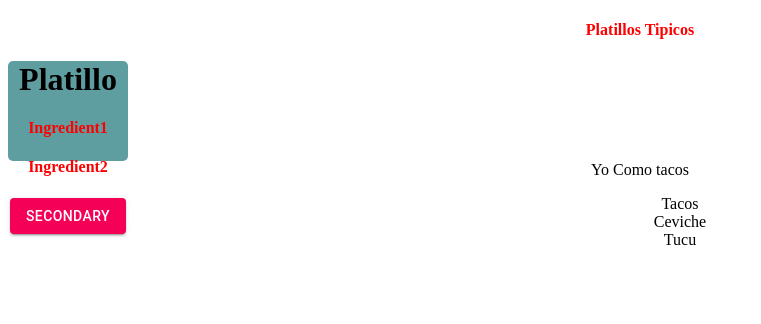
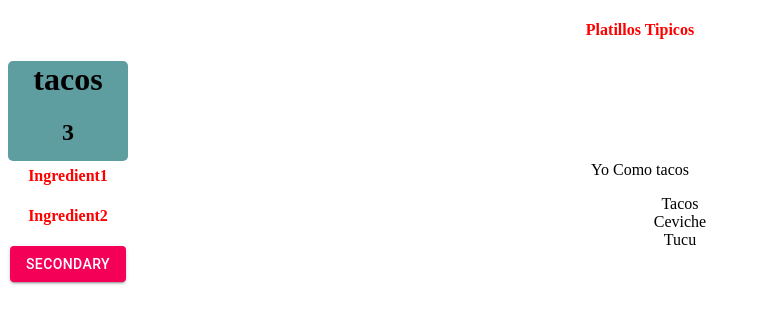
Before and after one commit to mpramos/Introduccion_a_React_Lindkeln, a React (Create React App) app: page / in a window 1280 px wide. Shown: the top 324 px of the page, without its empty margins (0-761 px from the left). Built offline with nearby package versions, Linux system fonts and the light colour scheme; the HTML template or start-up script is replaced by a standard one.

Commit message:
Se añadieron propiedades en App.js linea 12 y se recibieron esas propiedades en el componente dish

```diff
--- a/src/App.js
+++ b/src/App.js
@@ -9,7 +9,7 @@ function App() {
   return (
     <div className="App">
       <Header />
-      <Dish />
+      <Dish name = {dish} qty ='3'/>
       Yo Como { dish}
       <ul>
         {
--- a/src/components/dish.js
+++ b/src/components/dish.js
@@ -29,7 +29,8 @@ class Dish extends Component {
     render() {
         return (
             <div className="dish">
-                <h1>Platillo</h1>
+                <h1>{ this.props.name }</h1>
+                <h2>{this.props.qty}</h2>
                 <Ingredient />
                 <Button
                 variant="contained" color="secondary">Secondary</Button>
```
